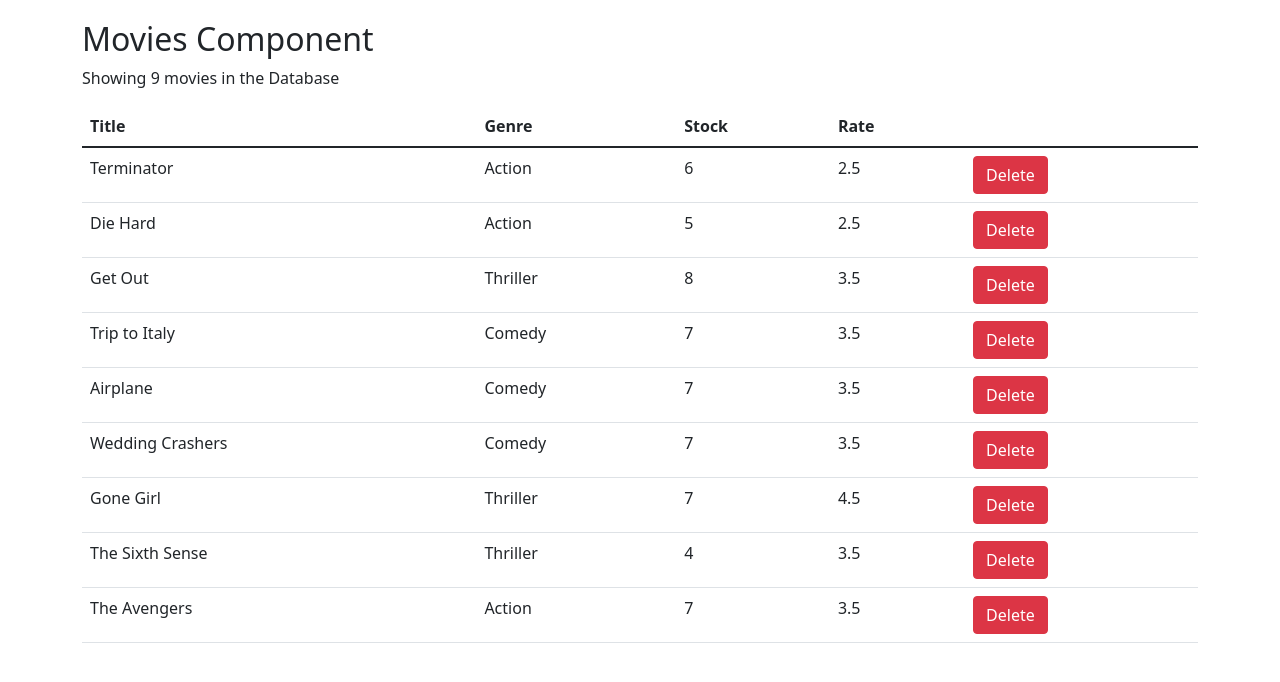
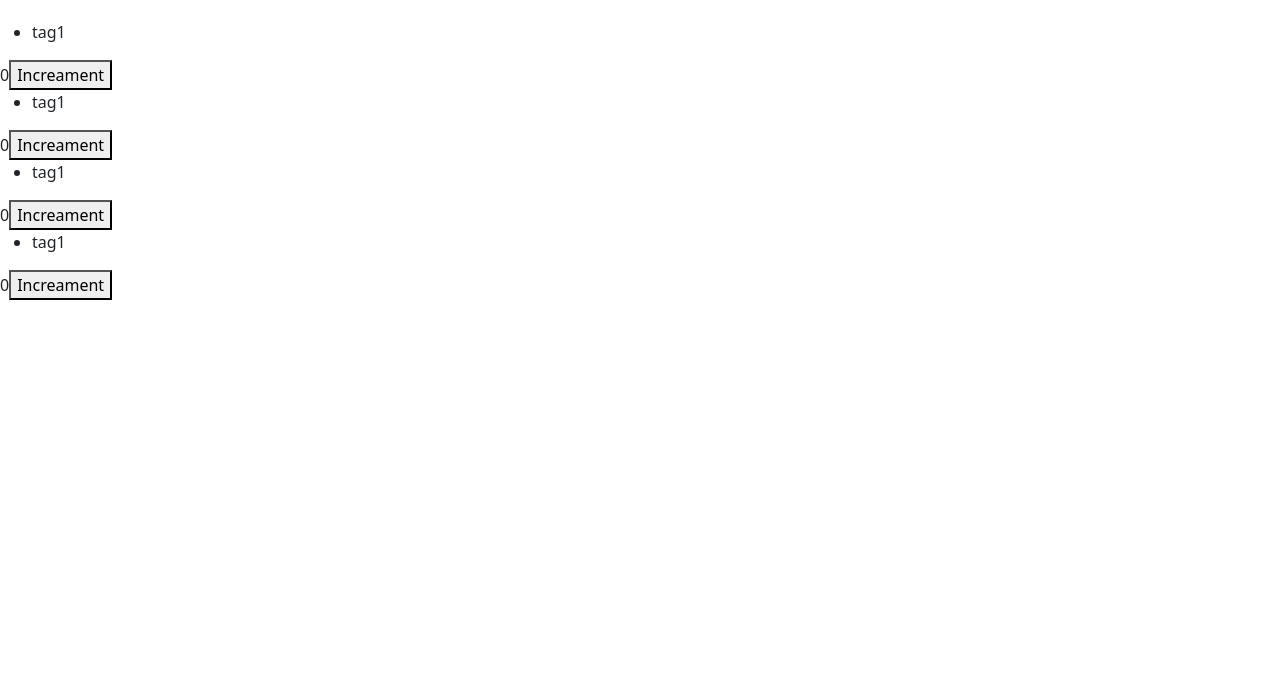
Before and after one commit to hassan1344/react-demo, a React (Create React App) app: page / in a window 1280 px wide. Shown: the top 682 px of the page. Built offline with nearby package versions, Linux system fonts and the light colour scheme.

Commit message:
Composing Components

```diff
--- /dev/null
+++ b/src/component/counters.jsx
@@ -0,0 +1,24 @@
+import React, { Component } from "react";
+import Counter from "./counter";
+
+class Counters extends Component {
+  state = {
+    counters: [
+      { id: 1, value: 0 },
+      { id: 2, value: 0 },
+      { id: 3, value: 0 },
+      { id: 4, value: 0 },
+    ],
+  };
+  render() {
+    return (
+      <div>
+        {this.state.counters.map((counter) => (
+          <Counter key={counter.id} />
+        ))}
+      </div>
+    );
+  }
+}
+
+export default Counters;
--- a/src/index.js
+++ b/src/index.js
@@ -5,12 +5,13 @@
 import reportWebVitals from './reportWebVitals';
 import 'bootstrap/dist/css/bootstrap.min.css';
 import 'font-awesome/css/font-awesome.css';
+import Counters from './component/counters';
 
 
 
 ReactDOM.render(
   <React.StrictMode>
-    <App />
+    <Counters />
   </React.StrictMode>,
   document.getElementById('root')
 );
```
Also changed, not shown: src/component/counter.jsx (renamed from test component/counter.jsx).
